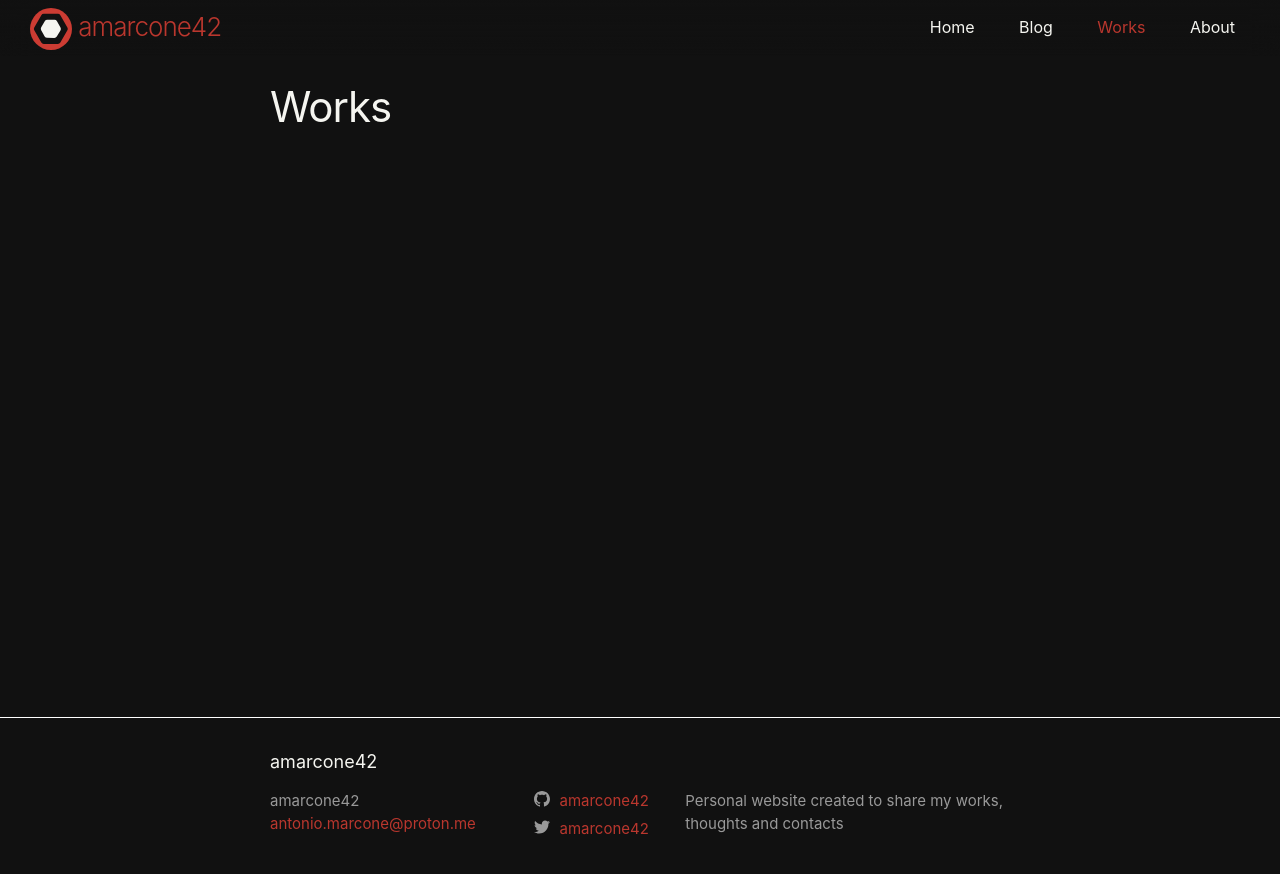
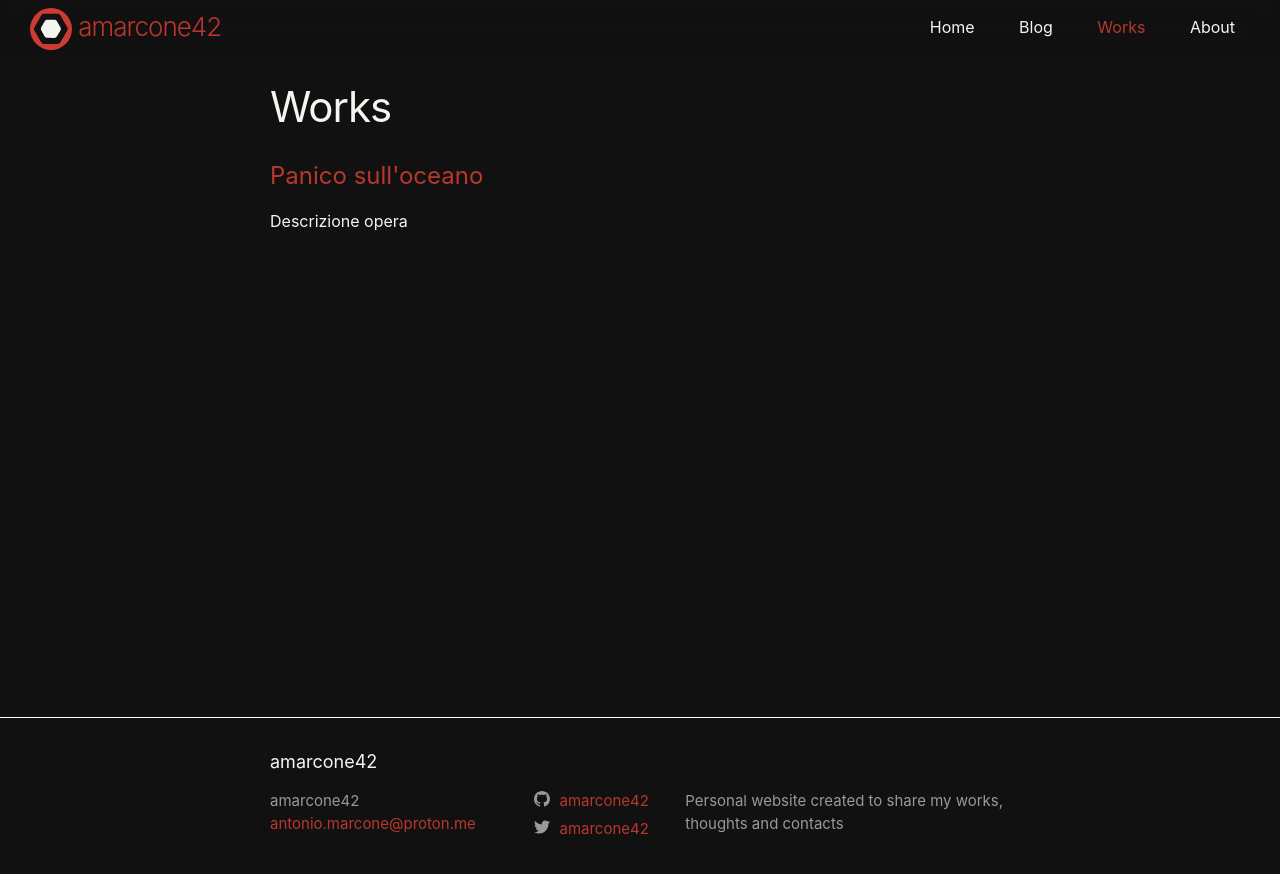
Before and after one commit to amarcone42/amarcone42.github.io, a Jekyll site: the page built from works.markdown, in a window 1280 px wide. Shown: the top 874 px of the page. Built offline with Jekyll 4.4.1, drawn with Linux system fonts in a browser that asks for light colours.

Commit message:
Added work list in the Works page
Added files to support the work list as includes, layout and folder index.
Removed old index file for the folder.
Edited the _layout.scss stylesheet to style the new contents.
Added a test file for the works folder.

```diff
--- /dev/null
+++ b/_includes/works.html
@@ -0,0 +1,13 @@
+<section>
+  <div class="work-container">
+    <ul class= "post-list">
+      {% assign work_pages = site.pages | where_exp: "page", "page.path contains 'works/'" %}
+      {% for work in work_pages %}
+        <li>
+          <h3><a class="post-link" href="{{ work.url }}">{{ work.title }}</a></h3>
+          <p>{{ work.description }}</p>
+        </li>
+      {% endfor %}
+    </ul>
+  </div>
+</section>
--- /dev/null
+++ b/_layouts/work.html
@@ -0,0 +1,14 @@
+---
+layout: default
+---
+<div class="work">
+
+  <header class="work-header">
+    <h1 class="work-title">{{ page.title | escape }}</h1>
+  </header>
+
+  <div class="work-content">
+    {{ content }}
+  </div>
+
+</div>
--- a/_sass/minima/_layout.scss
+++ b/_sass/minima/_layout.scss
@@ -278,3 +278,48 @@
     }
   }
 }
+
+/**
+ * Works
+ */
+.work-header {
+  margin-bottom: $spacing-unit;
+}
+
+.work-title {
+  @include relative-font-size(2.625);
+  letter-spacing: -1px;
+  line-height: 1;
+
+  @include media-query($on-laptop) {
+    @include relative-font-size(2.25);
+  }
+}
+
+.work-content {
+  margin-bottom: $spacing-unit;
+
+  h2 {
+    @include relative-font-size(2);
+
+    @include media-query($on-laptop) {
+      @include relative-font-size(1.75);
+    }
+  }
+
+  h3 {
+    @include relative-font-size(1.625);
+
+    @include media-query($on-laptop) {
+      @include relative-font-size(1.375);
+    }
+  }
+
+  h4 {
+    @include relative-font-size(1.25);
+
+    @include media-query($on-laptop) {
+      @include relative-font-size(1.125);
+    }
+  }
+}
--- a/works/index.markdown
+++ b/works.markdown
@@ -1,5 +1,7 @@
 ---
-layout: page
+layout: work
 title: Works
 permalink: /works/
 ---
+
+{% include works.html %}
--- /dev/null
+++ b/works/panico-sull-oceano.md
@@ -0,0 +1,9 @@
+---
+layout: work
+title:  "Panico sull'oceano"
+date:   2024-07-12
+categories: book
+description: "Descrizione opera"
+---
+
+Opera di prova.
```
